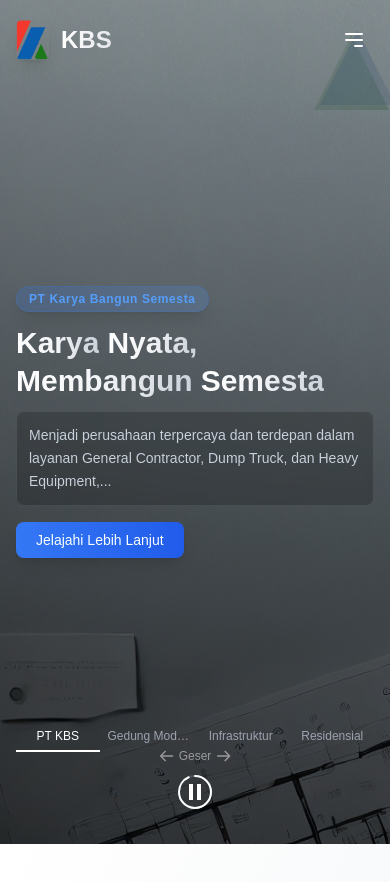
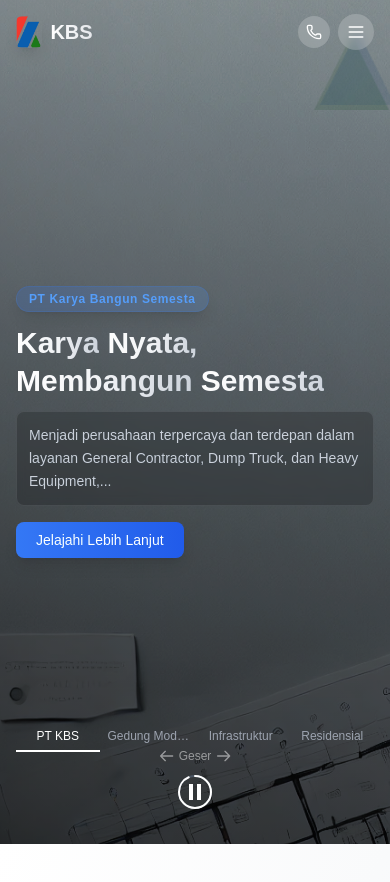
Before and after one commit to marcelaritonang/website-pt.kbs, a Next.js app: page / in a window 390 px wide. Shown: the top 882 px of the page. Built offline with nearby package versions, Linux system fonts and the light colour scheme.

Commit message:
update untuk tampilan handphone untuk navbar

```diff
--- a/src/app/components/layout/Navbar.tsx
+++ b/src/app/components/layout/Navbar.tsx
@@ -5,7 +5,7 @@
 import Link from 'next/link'
 import { motion, AnimatePresence } from 'framer-motion'
 import { usePathname, useRouter } from 'next/navigation'
-import { ChevronDown } from 'lucide-react'
+import { ChevronDown, X, Menu, Phone } from 'lucide-react'
 
 // Define types
 interface NavItem {
@@ -36,6 +36,7 @@
   const [activeDropdown, setActiveDropdown] = useState<number | null>(null)
   const [isMobileMenuOpen, setIsMobileMenuOpen] = useState(false)
   const dropdownRef = useRef<HTMLDivElement>(null)
+  const mobileMenuRef = useRef<HTMLDivElement>(null)
 
   // Improved scroll handler
   useEffect(() => {
@@ -71,6 +72,7 @@
     const handleEscKey = (event: KeyboardEvent) => {
       if (event.key === 'Escape') {
         setActiveDropdown(null);
+        setIsMobileMenuOpen(false);
       }
     };
 
@@ -82,6 +84,19 @@
       document.removeEventListener('keydown', handleEscKey);
     };
   }, []);
+
+  // Disable body scroll when mobile menu is open
+  useEffect(() => {
+    if (isMobileMenuOpen) {
+      document.body.style.overflow = 'hidden';
+    } else {
+      document.body.style.overflow = '';
+    }
+
+    return () => {
+      document.body.style.overflow = '';
+    };
+  }, [isMobileMenuOpen]);
 
   // Enhanced smooth scroll handling
   const handleNavigation = (e: React.MouseEvent<HTMLAnchorElement>, href: string) => {
@@ -264,11 +279,6 @@
 
   const toggleDropdown = (index: number) => {
     setActiveDropdown(activeDropdown === index ? null : index);
-
-    // Close mobile menu when opening a dropdown
-    if (isMobileMenuOpen) {
-      setIsMobileMenuOpen(false);
-    }
   };
 
   // Check if link is active
@@ -301,6 +311,25 @@
     }
   };
 
+  // Mobile menu animation variants
+  const mobileMenuVariants = {
+    hidden: {
+      opacity: 0,
+      x: '100%',
+      transition: { duration: 0.3, ease: "easeInOut" }
+    },
+    visible: {
+      opacity: 1,
+      x: 0,
+      transition: { duration: 0.4, ease: "easeOut" }
+    },
+    exit: {
+      opacity: 0,
+      x: '100%',
+      transition: { duration: 0.3, ease: "easeInOut" }
+    }
+  };
+
   return (
     <AnimatePresence>
       {(isScrollingUp || !isScrolled) && (
@@ -317,23 +346,23 @@
           aria-label="Main navigation"
         >
           <div className="max-w-7xl mx-auto px-4 sm:px-6 lg:px-8">
-            <div className="flex items-center justify-between h-20">
+            <div className="flex items-center justify-between h-16 md:h-20">
               {/* Logo with animation */}
               <motion.div
                 whileHover={{ scale: 1.05 }}
                 transition={{ type: "spring", stiffness: 400, damping: 10 }}
               >
-                <Link href="/" className="flex items-center space-x-3" aria-label="KBS homepage"
+                <Link href="/" className="flex items-center space-x-2 md:space-x-3" aria-label="KBS homepage"
                   onClick={(e) => handleNavigation(e, '/')}>
                   <Image
                     src="/images/logo-kbs.png"
                     alt="KBS Logo"
                     width={40}
                     height={40}
-                    className="w-auto h-10 rounded-md shadow-lg"
+                    className="w-auto h-8 md:h-10 rounded-md shadow-lg"
                     priority
                   />
-                  <span className={`text-2xl font-bold bg-gradient-to-r
+                  <span className={`text-xl md:text-2xl font-bold bg-gradient-to-r
                     ${isScrolled
                       ? 'from-[#153969] to-[#718bab]'
                       : 'from-white to-gray-200'}
@@ -343,7 +372,7 @@
                 </Link>
               </motion.div>
 
-              {/* Navigation Links */}
+              {/* Navigation Links - Desktop Only */}
               <div className="hidden md:flex items-center space-x-6" ref={dropdownRef}>
                 {navItems.map((item, index) => (
                   <div key={index} className="relative">
@@ -378,7 +407,6 @@
                           )}
                         </motion.button>
 
-                        {/* Redesigned dropdown menu - removed "Lihat semua" section */}
                         <AnimatePresence>
                           {activeDropdown === index && (
                             <motion.div
@@ -462,7 +490,7 @@
                   </div>
                 ))}
 
-                {/* Get Quote Button */}
+                {/* Get Quote Button - Desktop */}
                 <motion.a
                   href="https://wa.me/6281218127503?text=Halo%20saya%20tertarik%20dengan%20layanan%20konstruksi%20Anda"
                   target="_blank"
@@ -481,57 +509,92 @@
                 </motion.a>
               </div>
 
-              {/* Mobile Menu Button */}
-              <div className="md:hidden flex items-center">
+              {/* Mobile Actions */}
+              <div className="flex md:hidden items-center space-x-2">
+                {/* Quick Call Button - Mobile Only */}
+                <motion.a
+                  href="tel:+6281218127503"
+                  whileHover={{ scale: 1.1 }}
+                  whileTap={{ scale: 0.9 }}
+                  className={`p-2 rounded-full ${
+                    isScrolled
+                      ? 'bg-[#153969] text-white'
+                      : 'bg-white/20 text-white backdrop-blur-sm'
+                  }`}
+                  aria-label="Call us"
+                >
+                  <Phone className="w-4 h-4" />
+                </motion.a>
+
                 {/* Mobile Menu Toggle */}
                 <motion.button
                   whileHover={{ scale: 1.1 }}
                   whileTap={{ scale: 0.9 }}
                   onClick={() => setIsMobileMenuOpen(!isMobileMenuOpen)}
-                  className={`p-2 rounded-md ${
-                    isScrolled ? 'text-[#153969]' : 'text-white'
+                  className={`p-2 rounded-full ${
+                    isScrolled
+                      ? 'bg-gray-100 text-[#153969]'
+                      : 'bg-white/20 text-white backdrop-blur-sm'
                   }`}
                   aria-expanded={isMobileMenuOpen}
                   aria-label="Toggle mobile menu"
                 >
-                  <svg className="w-6 h-6" fill="none" stroke="currentColor" viewBox="0 0 24 24">
-                    <path
-                      strokeLinecap="round"
-                      strokeLinejoin="round"
-                      strokeWidth={2}
-                      d={isMobileMenuOpen ? "M6 18L18 6M6 6l12 12" : "M4 6h16M4 12h16m-7 6h7"}
-                    />
-                  </svg>
+                  {isMobileMenuOpen ? (
+                    <X className="w-5 h-5" />
+                  ) : (
+                    <Menu className="w-5 h-5" />
+                  )}
                 </motion.button>
               </div>
             </div>
           </div>
 
-          {/* Mobile Menu */}
+          {/* Improved Mobile Menu - Full Screen Slide In */}
           <AnimatePresence>
             {isMobileMenuOpen && (
               <motion.div
-                initial={{ opacity: 0, height: 0 }}
-                animate={{ opacity: 1, height: 'auto' }}
-                exit={{ opacity: 0, height: 0 }}
-                transition={{ duration: 0.5, ease: "easeInOut" }}
-                className="md:hidden bg-white shadow-lg overflow-hidden"
+                ref={mobileMenuRef}
+                initial="hidden"
+                animate="visible"
+                exit="exit"
+                variants={mobileMenuVariants}
+                className="fixed top-0 right-0 bottom-0 w-full sm:w-[330px] bg-white shadow-xl z-50 flex flex-col"
               >
-                <div className="p-4 space-y-2 max-h-[70vh] overflow-y-auto">
+                <div className="flex items-center justify-between p-4 border-b border-gray-100">
+                  <div className="flex items-center space-x-2">
+                    <Image
+                      src="/images/logo-kbs.png"
+                      alt="KBS Logo"
+                      width={32}
+                      height={32}
+                      className="w-auto h-8 rounded-md shadow-sm"
+                    />
+                    <span className="text-lg font-bold text-[#153969]">KBS</span>
+                  </div>
+                  <button
+                    onClick={() => setIsMobileMenuOpen(false)}
+                    className="p-2 rounded-full bg-gray-100 text-gray-700 hover:bg-gray-200"
+                    aria-label="Close menu"
+                  >
+                    <X className="w-5 h-5" />
+                  </button>
+                </div>
+
+                <div className="flex-1 overflow-y-auto p-2">
                   {navItems.map((item, index) => (
-                    <div key={index} className="py-1">
+                    <div key={index} className="mb-1">
                       {item.hasDropdown ? (
                         <div>
                           <button
                             onClick={() => toggleDropdown(index)}
-                            className={`flex items-center justify-between w-full px-3 py-2 rounded-md ${
+                            className={`flex items-center justify-between w-full px-3 py-3 rounded-md ${
                               isLinkActive(item.href)
                                 ? 'bg-[#153969]/10 text-[#153969] font-medium'
                                 : 'text-gray-700 hover:bg-gray-50'
                             }`}
                             aria-expanded={activeDropdown === index}
                           >
-                            <span>{item.name}</span>
+                            <span className="text-base">{item.name}</span>
                             <ChevronDown
                               className={`h-4 w-4 transition-transform duration-300 ${
                                 activeDropdown === index ? 'transform rotate-180' : ''
@@ -546,11 +609,11 @@
                                 animate={{ opacity: 1, height: 'auto' }}
                                 exit={{ opacity: 0, height: 0 }}
                                 transition={{ duration: 0.3 }}
-                                className="ml-2 mt-1 border-l-2 border-gray-200 pl-2 space-y-1"
+                                className="ml-2 my-1 border-l-2 border-gray-200 pl-2"
                               >
                                 {item.sections && item.sections.map((section, sectionIndex) => (
-                                  <div key={sectionIndex} className="py-1">
-                                    <div className="px-2 text-xs font-bold uppercase tracking-wider text-gray-500">
+                                  <div key={sectionIndex} className="mb-2">
+                                    <div className="px-3 py-1 text-xs font-bold uppercase tracking-wider text-gray-500">
                                       {section.title}
                                     </div>
 
@@ -559,7 +622,7 @@
                                         key={subItemIndex}
                                         href={subItem.href}
                                         onClick={(e) => handleNavigation(e, subItem.href)}
-                                        className="block px-2 py-2 hover:bg-gray-50 rounded-md"
+                                        className="flex flex-col px-3 py-2 hover:bg-gray-50 rounded-md"
                                       >
                                         <div className={`text-sm font-medium ${
                                           isLinkActive(subItem.href) ? 'text-[#153969]' : 'text-gray-700'
@@ -567,7 +630,7 @@
                                           {subItem.name}
                                         </div>
                                         {subItem.description && (
-                                          <div className="text-xs text-gray-500 line-clamp-1">
+                                          <div className="text-xs text-gray-500 line-clamp-1 mt-0.5">
                                             {subItem.description}
                                           </div>
                                         )}
@@ -583,27 +646,31 @@
                         <Link
                           href={item.href}
                           onClick={(e) => handleNavigation(e, item.href)}
-                          className={`block px-3 py-2 rounded-md ${
+                          className={`flex items-center w-full px-3 py-3 rounded-md ${
                             isLinkActive(item.href)
                               ? 'bg-[#153969]/10 text-[#153969] font-medium'
                               : 'text-gray-700 hover:bg-gray-50'
                           }`}
                         >
-                          {item.name}
+                          <span className="text-base">{item.name}</span>
                         </Link>
                       )}
                     </div>
                   ))}
+                </div>
 
-                  <div className="pt-4">
+                <div className="p-4 border-t border-gray-100">
                   <a
                     href="https://wa.me/6281218127503?text=Halo%20saya%20tertarik%20dengan%20layanan%20konstruksi%20Anda"
                     target="_blank"
                     rel="noopener noreferrer"
-                      className="block w-full py-3 bg-gradient-to-r from-[#153969] to-[#718bab] text-white rounded-md font-medium text-center hover:shadow-lg transition-shadow duration-300"
+                    className="flex items-center justify-center w-full py-3 bg-gradient-to-r from-[#153969] to-[#718bab] text-white rounded-md font-medium text-center shadow-md"
                   >
                     Get Quote
                   </a>
+
+                  <div className="mt-4 text-center text-xs text-gray-500">
+                    © 2024 KBS. All rights reserved.
                   </div>
                 </div>
               </motion.div>
```
Lines whose indentation alone changed are shown as unchanged.
